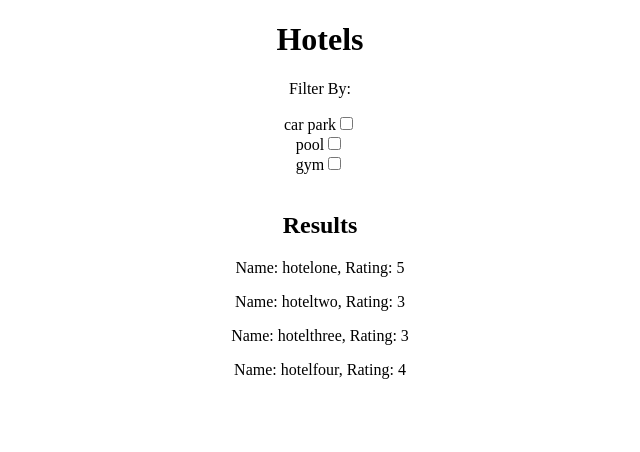
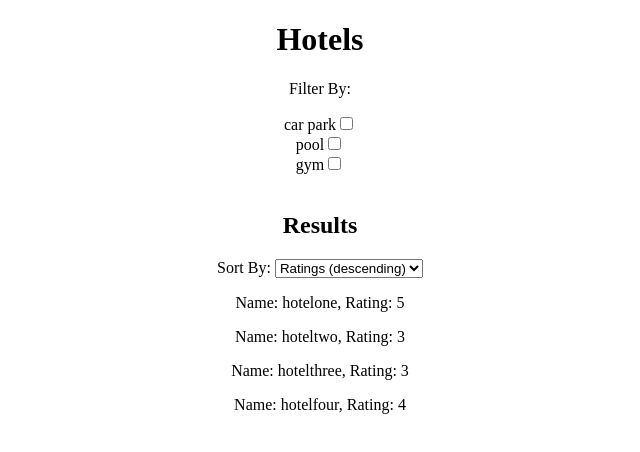
Before and after one commit to Mohamed-Abobaker/AeroCloud-Test, a React (Create React App) app: page / in a window 1280 px wide. Shown: the top 452 px of the page, without its empty margins (320-960 px from the left). Built offline with nearby package versions, Linux system fonts and the light colour scheme.

Commit message:
added a select sort by option to app

```diff
--- a/src/App.js
+++ b/src/App.js
@@ -48,6 +48,16 @@ class App extends Component {
           <br />
         </form>
         <h2>Results</h2>
+        <div>
+          <label htmlFor="SortBy">Sort By: </label>
+          <select id="SortBy" onChange={this.handleSortBy}>
+            <option key={"disabled"} value={null} defaultValue disabled>
+              Select
+            </option>
+            <option value={1}>Ratings (descending)</option>
+            <option value={2}>Ratings (ascending)</option>
+          </select>
+        </div>
         {filteredHotels.map(hotel => {
           return (
             <p key={hotel.name}>
```
Also changed, not shown: 1 other file (tests, documents, lock files or other folders).
